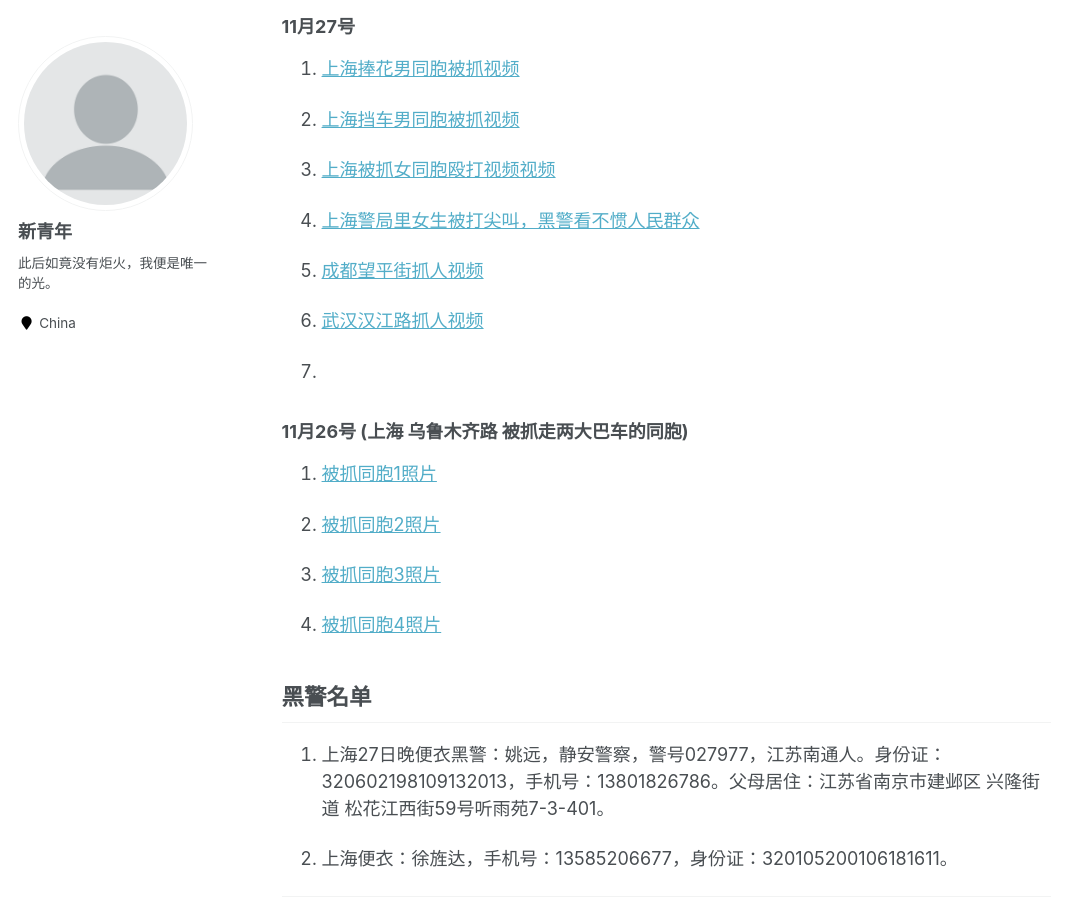
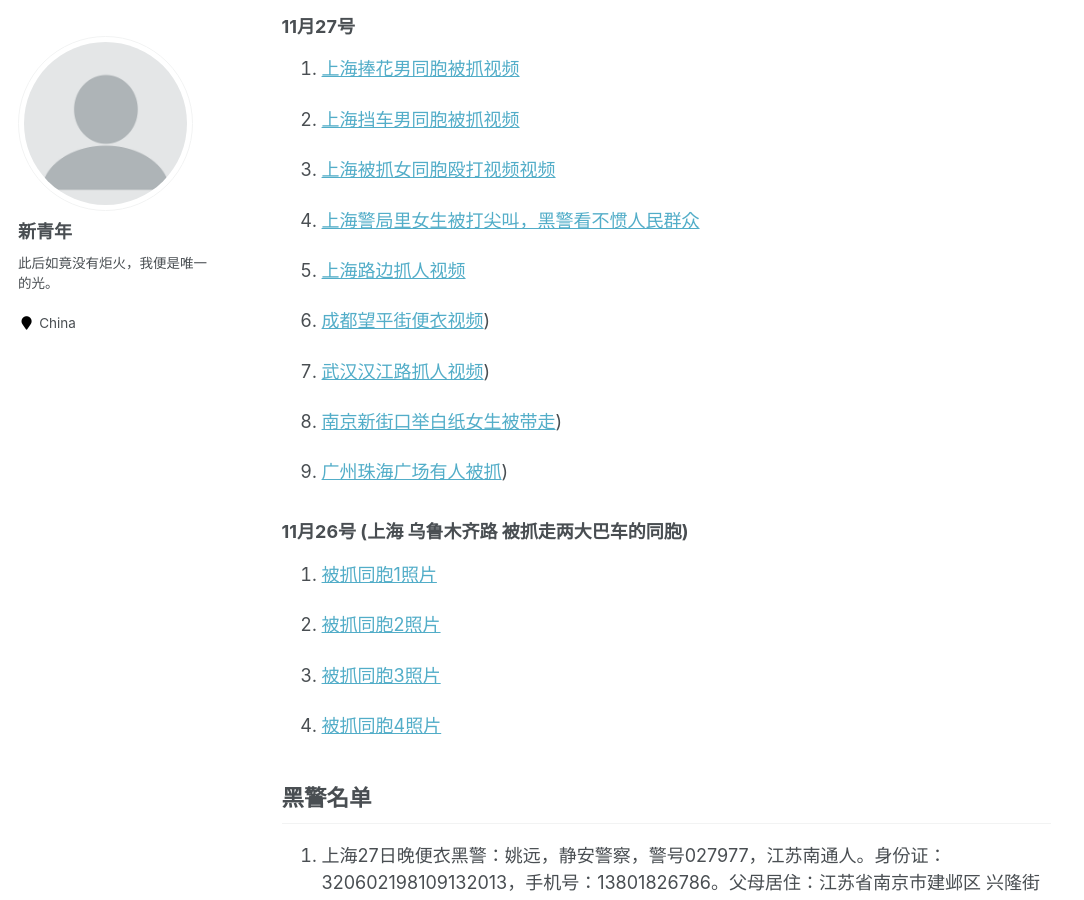
Before and after one commit to LoveChina-RememberTruth/People, a Jekyll site: the page built from _pages/about.md, in a window 1280 px wide and 900 px high, scrolled down 614 px. Shown: the whole window, without its empty margins (0-1084 px from the left). Built offline with Jekyll 4.4.1, drawn with Linux system fonts in a browser that asks for light colours.

Commit message:
Update about.md

```diff
--- a/_pages/about.md
+++ b/_pages/about.md
@@ -36,11 +36,16 @@ redirect_from:
 
 4. [上海警局里女生被打尖叫，黑警看不惯人民群众](https://lovechina-remembertruth.github.io/People/)
 
-5. [成都望平街抓人视频](https://lovechina-remembertruth.github.io/People/)
+5. [上海路边抓人视频](https://lovechina-remembertruth.github.io/People/files/people202211279.mp4)
 
-6. [武汉汉江路抓人视频](https://lovechina-remembertruth.github.io/People/)
+5. [成都望平街便衣视频](https://lovechina-remembertruth.github.io/People/files/people2022112712.mp4))
 
-7.
+6. [武汉汉江路抓人视频](https://lovechina-remembertruth.github.io/People/files/people2022112711.mp4))
+
+7. [南京新街口举白纸女生被带走](https://lovechina-remembertruth.github.io/People/files/people2022112710.mp4))
+
+8. [广州珠海广场有人被抓](https://lovechina-remembertruth.github.io/People/files/people2022112713.mp4))
+
 
 ### 11月26号 (上海 乌鲁木齐路 被抓走两大巴车的同胞)
 
```
